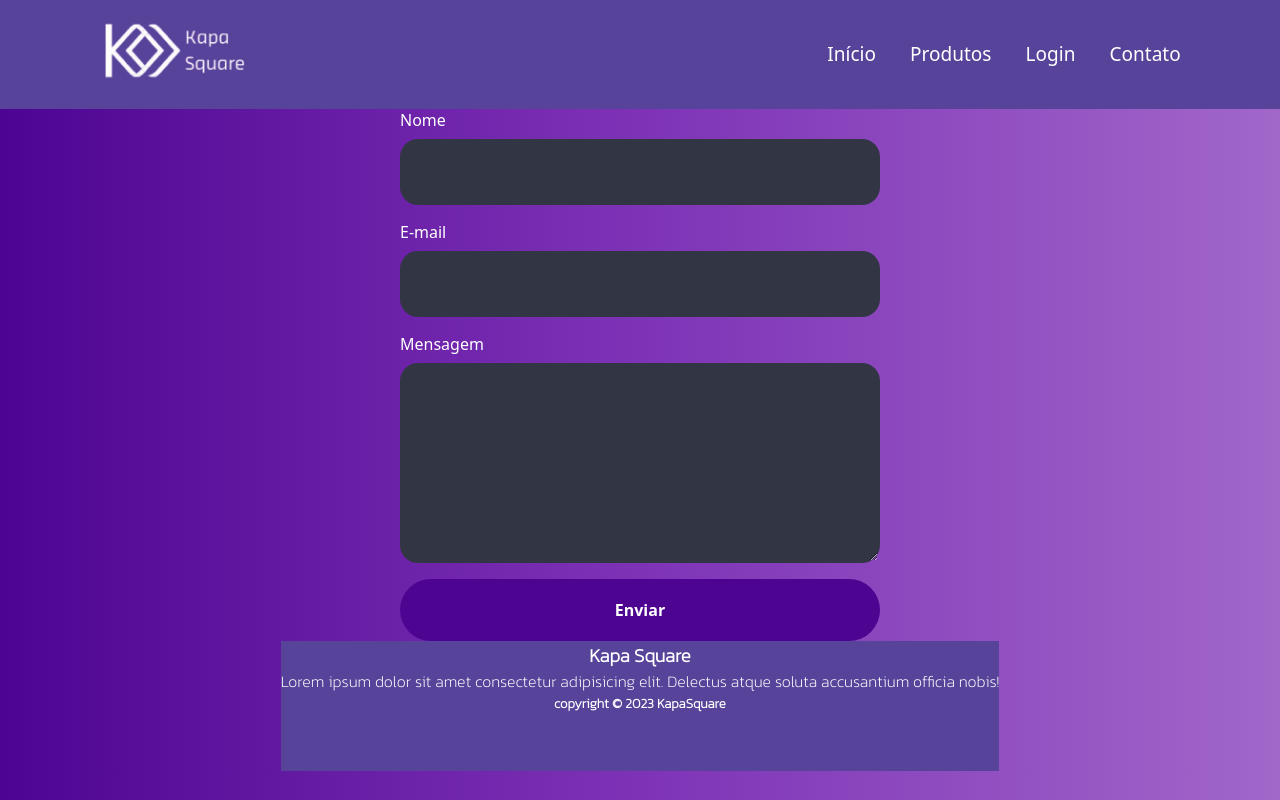
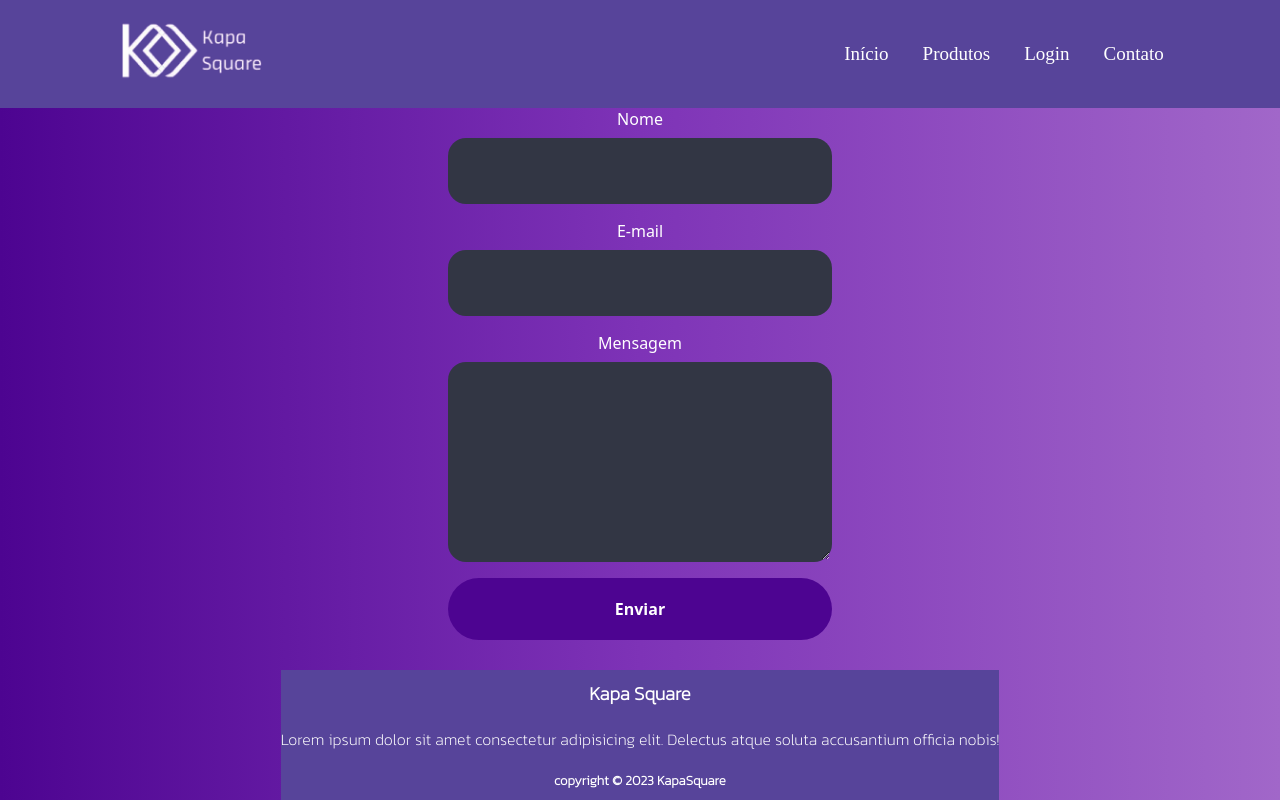
Before and after one commit to isaqkee/trabalho-semestral, a plain HTML site: page contato.html in a window 1280 px wide. Drawn offline with Linux system fonts and the light colour scheme; a web font is replaced by a local one.

Commit message:
AAAAAAAAAAAAAAAAAAAAAAAAAAAAAAAAAAAAA QUERO CHORAR

```diff
--- a/contato.css
+++ b/contato.css
@@ -17,8 +17,8 @@
 }
 
   body {
+    justify-items: stretch;
 
-    display: grid;
     place-items: center;
     padding: 1rem;
     background: var(--color-gradient);
@@ -37,12 +37,12 @@
     color: white;
   }
 
-  form {
+  /* form {
     width: 100%;
     max-width: 30rem;
 
   }
-
+   */
   label,
   input,
   textarea,
@@ -95,6 +95,7 @@
     background: #4d0491;
     cursor: pointer;
     transition: 0.3s;
+    margin-bottom: 30px;
   }
 
   button:hover,
@@ -129,3 +130,39 @@
 .logo{
   text-align: center;
 }
+
+.caixas{
+  display: flex;
+  flex-direction: column;
+  align-items: center;
+  justify-content: center;
+  width: 30vw;
+}
+#form {
+  width: 100vw;
+  display: flex;
+  justify-content: center;
+  align-items: center;
+  text-align: center;
+}
+.form-contato{
+display: block;
+text-align: center;
+}
+
+@media screen and (max-width: 376px){
+  input,
+  textarea,
+  button {
+    font: inherit;
+    padding: 1.25rem;
+    font-weight: 700;
+  }
+  .caixas{
+    display: flex;
+    flex-direction: column;
+    align-items: center;
+    justify-content: center;
+    width: 90vw;
+  }
+}
--- a/contato.html
+++ b/contato.html
@@ -30,11 +30,13 @@
           <a href="contato.html">Contato</a>
       </div>
   </header>
-    <form
+   <div class="form-contato">
+    <form id="form"
       action="https://formsubmit.co/ajax/nickolas@tigercodes.com.br"
       method="POST"
       data-form
     >
+
 
 
 
@@ -49,6 +51,7 @@
     </div>
 
     </form>
+  </div>
 
     <footer id="rodape">
       <div class="footer-content">
--- a/loja.css
+++ b/loja.css
@@ -1,4 +1,17 @@
-@import url('https://fonts.googleapis.com/css2?family=Poppins:wght@200&display=swap');
+@font-face {
+    font-family: 'isaquefonte';
+    src: url(fontes/Kanit-Bold.ttf);
+}
+
+@font-face {
+    font-family: 'regular';
+    src: url(fontes/Kanit-Regular.ttf);
+}
+
+@font-face {
+    font-family: 'header';
+    src: url(fontes/Kanit-ExtraLight.ttf);
+}
 
 :root{
     --color-light-50: #f8fafc ;
@@ -27,11 +40,11 @@ header {
     padding: 0;
     border: 0;
     width: 100%;
-
     display: flex;
-    justify-content: center;
+    justify-content: space-around;
     align-items: center;
     background-color: #57449a;
+
 }
 
 body{
@@ -41,6 +54,18 @@ body{
 img{
     width: 100%;
     height: auto;
+}
+
+.logo i{
+    display: none;
+}
+
+.navbar a {
+    margin: 15px;
+    color: white;
+    font-size: 19px;
+    font-family: 'isaquefonte';
+    text-decoration: none;
 }
 
 /* HEADER */
@@ -57,6 +82,7 @@ img{
 #header, #main {
     margin: 0 128px;
 }
+
 
 
 #carrinho-icon {
@@ -126,6 +152,10 @@ img{
     transition: ease-in-out 0.5s;
 }
 
+.navbar-mobile{
+display: none;
+}
+
 .produto button:hover{
     background-color: white;
     color: #4d0491;
@@ -169,7 +199,7 @@ ul {
     position: absolute;
     left: 80%;
     text-align: center;
-    top: 10%;
+
     background-color: #4d0491;
     border-radius: 5px;
     color: white;
@@ -194,6 +224,7 @@ ul {
     border: none;
     border-radius: 3px;
 }
+
 
 .voltar{
     width: 50px;
@@ -232,6 +263,7 @@ ul {
 
     .logo i{
         display: flex;
+
         padding: 0 0  0 77px;
 
     }
@@ -313,4 +345,22 @@ ul {
     .footer-content{
         height: 140px;
     }
+
+    .fa-solid fa-bars{
+        display: flex;
+    }
+
+    textarea #mensagem{
+        width: 276px;
+        min-height: 12.5rem;
+    resize: vertical;
+    }
+
+    input, textarea {
+        color: white;
+        background: #323644;
+        border: 0.125rem solid transparent;
+        border-radius: 1.125rem;
+        transition: border-color 0.3s, box-shadow 0.3s;
+    }
 }
--- a/style.css
+++ b/style.css
@@ -43,7 +43,7 @@ header {
     padding: 0;
     border: 0;
     width: 100%;
-
+    font-family: 'isaquefonte';
     display: flex;
     justify-content: center;
     align-items: center;
@@ -180,13 +180,15 @@ header {
     text-align: center;
     font-size: 60px;
     text-transform: uppercase;
-    background: linear-gradient(45deg, #fff, #ad5fe1, #9331ee, #5b089a);
+    background: linear-gradient(45deg, #fff, #ad5fe1, #9331ee, #7f17cf);
     background-size: 400% 100%;
     animation: degrade 10s linear infinite alternate;
     -webkit-background-clip: text;
     -webkit-text-fill-color: transparent;
     outline: none;
 }
+
+
 
 @keyframes degrade {
     0% {
@@ -219,6 +221,7 @@ header {
     cursor: pointer;
     transform-style: preserve-3d;
     transition: 0.5s;
+    font-family: 'isaquefonte';
 }
 
 .frente,
@@ -280,6 +283,8 @@ header {
     background-color: #57449a;
     color: white;
     text-align: center;
+    display: grid;
+    align-items: center;
 }
 
 .navbar-mobile{
```
Also changed, not shown: login.html (+1 -1 lines), loja.html (+3 -2 lines).
